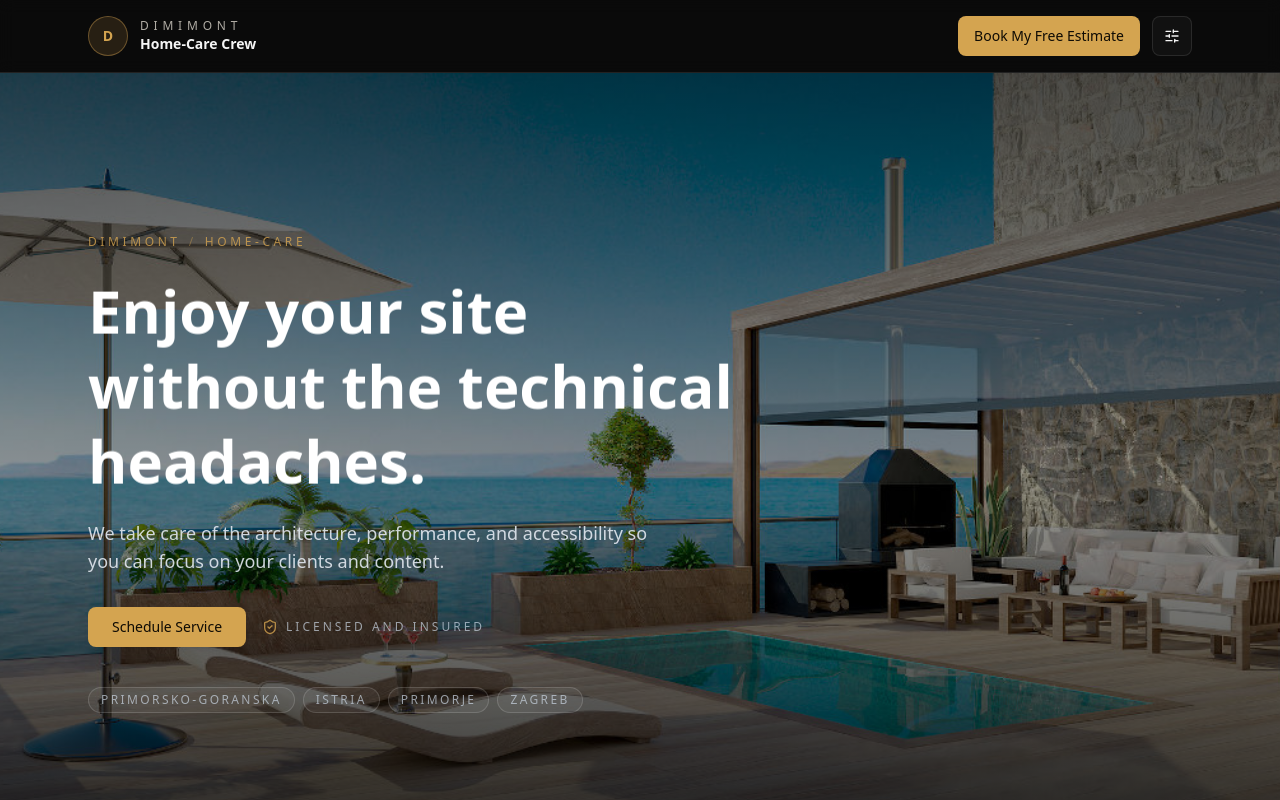
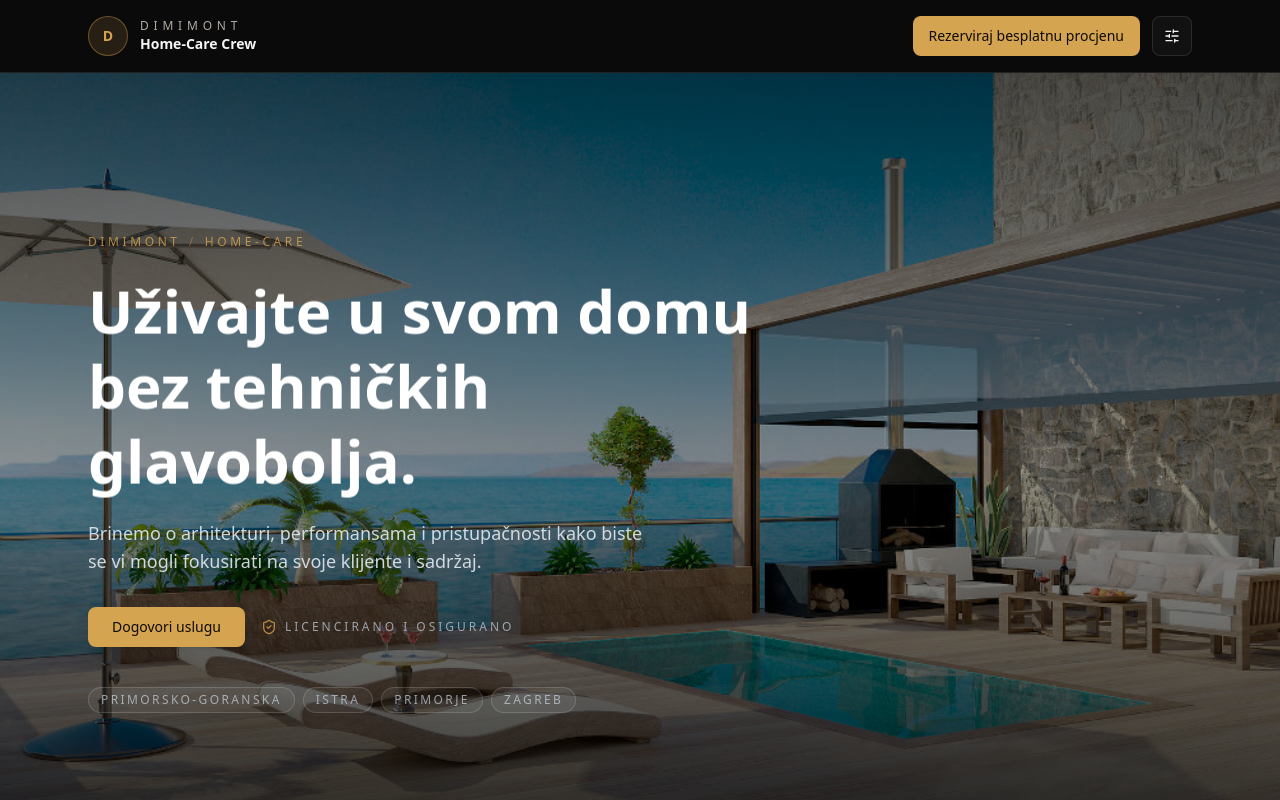
Before and after one commit to senad-d/static-site-test, a Next.js app: page / in a window 1280 px wide. Shown: the top 800 px of the page. Built offline with nearby package versions, Linux system fonts and the light colour scheme.

Commit message:
feat(ui): change default language to croatian

```diff
--- a/components/site-shell.tsx
+++ b/components/site-shell.tsx
@@ -28,7 +28,7 @@ const emailPattern = /^[^\s@]+@[^\s@]+\.[^\s@]+$/;
 const basePath = process.env.NEXT_PUBLIC_BASE_PATH ?? "";
 
 export function SiteShell() {
-  const [language, setLanguage] = React.useState<Language>("en");
+  const [language, setLanguage] = React.useState<Language>("hr");
 
   React.useEffect(() => {
     const stored = window.localStorage.getItem(languageStorageKey);
```
